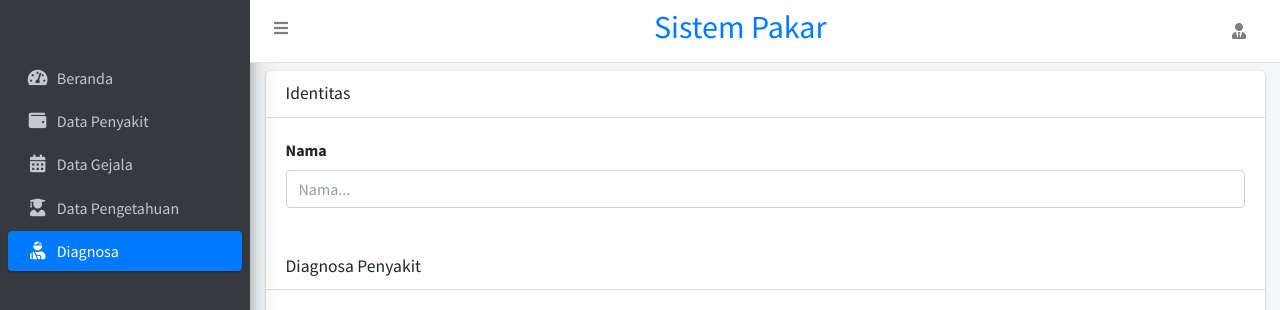
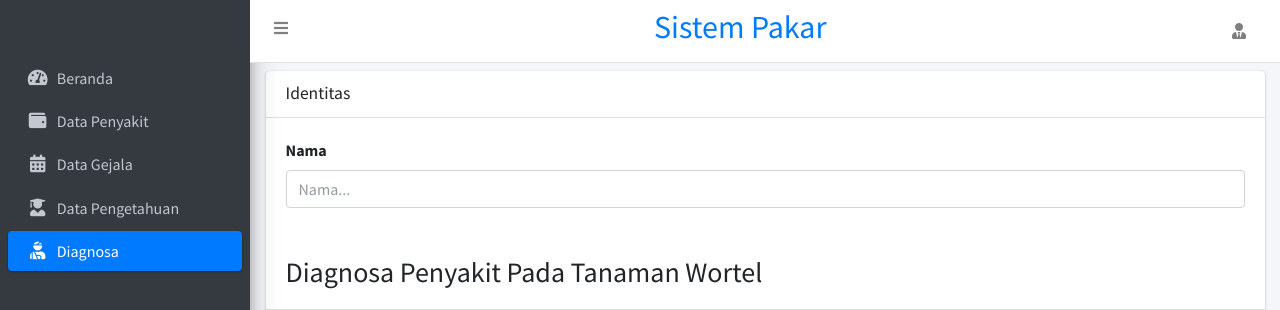
Before and after one commit to depanripurba/sistempakarwortel, a CodeIgniter app: page /database/index.php/user/diagnosa in a window 1280 px wide. Shown: the top 310 px of the page. Run offline with CodeIgniter, Linux system fonts and the light colour scheme; data that the repository does not hold is empty; some libraries are stand-ins or nearby versions.

Commit message:
memperbesar huruf pada halaman diagnosa

```diff
--- a/application/views/user/diagnosa.php
+++ b/application/views/user/diagnosa.php
@@ -18,7 +18,7 @@
                             </div>
                             <!-- end bagian identitas user -->
                             <div class="card-header">
-                                <h3 class="card-title">Diagnosa Penyakit</h3>
+                                <h3>Diagnosa Penyakit Pada Tanaman Wortel</h3>
                             </div>
                             <?= $this->session->flashdata('message'); ?>
                             <div class="card-body">
```
